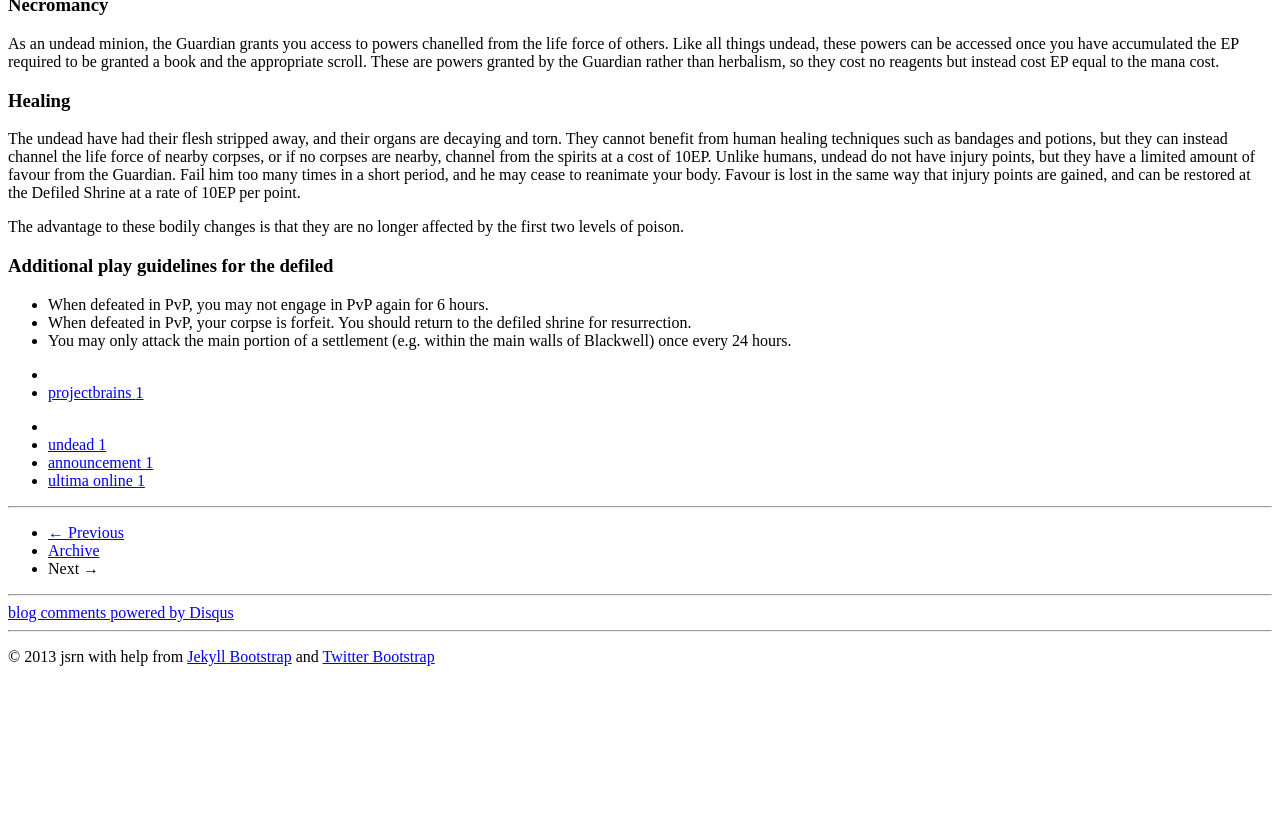
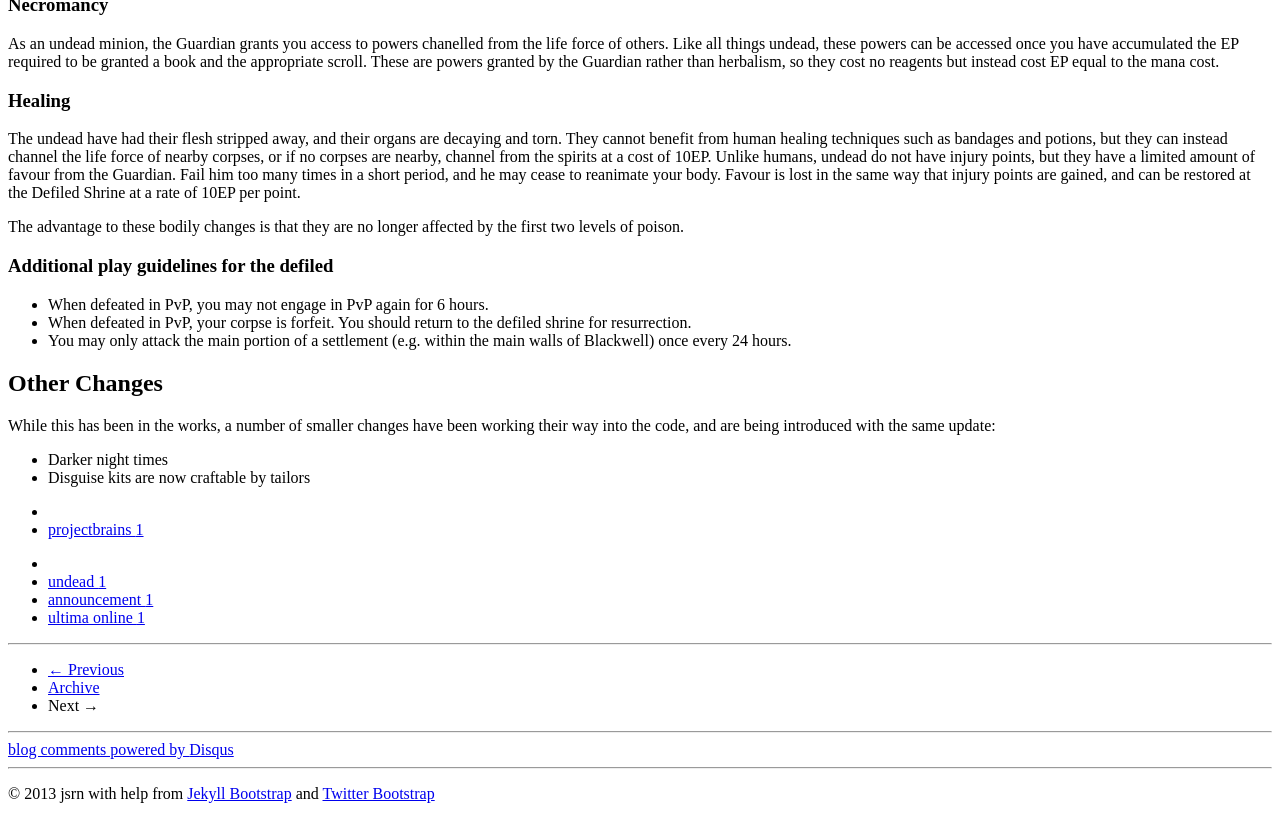
Before and after one commit to nineworldsbooks/nineworldsbooks.github.io, a Jekyll site: the page built from _posts/2013-07-04-the-defiled.md, in a window 1280 px wide and 900 px high, scrolled down 2141 px, cut to the strip 81-900 px from the top of the window. Built offline with Jekyll 4.4.1, drawn with Linux system fonts in a browser that asks for light colours; comment, search, counter and statistics services are not loaded; before the commit the page ends 2904 px from its top, so only the background shows below that; some of the changed text lies outside the part shown.

Commit message:
Additional updates

```diff
--- a/_posts/2013-07-04-the-defiled.md
+++ b/_posts/2013-07-04-the-defiled.md
@@ -65,3 +65,10 @@
 * When defeated in PvP, you may not engage in PvP again for 6 hours.
 * When defeated in PvP, your corpse is forfeit. You should return to the defiled shrine for resurrection.
 * You may only attack the main portion of a settlement (e.g. within the main walls of Blackwell) once every 24 hours.
+
+## Other Changes
+
+While this has been in the works, a number of smaller changes have been working their way into the code, and are being introduced with the same update:
+
+* Darker night times
+* Disguise kits are now craftable by tailors
```
Also changed, not shown: other parts of _posts/2013-07-04-the-defiled.md (+1 -1 lines).
